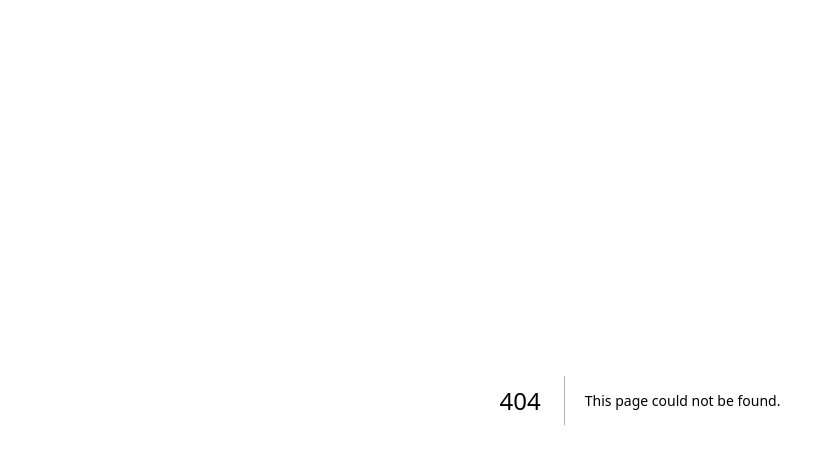
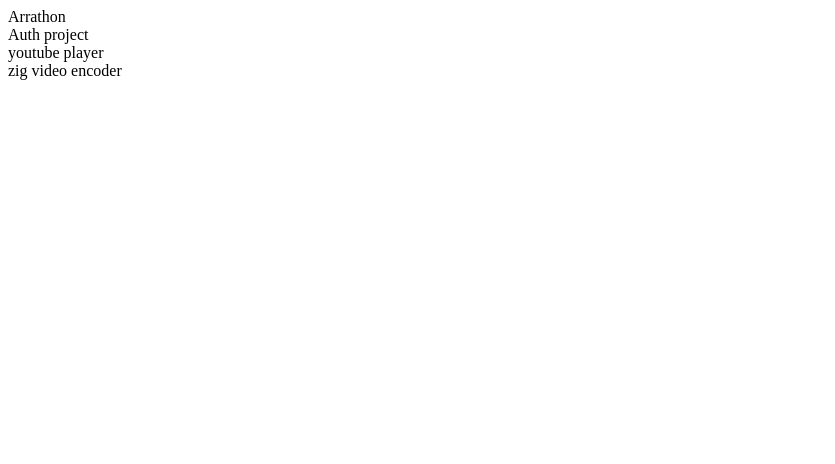
Before and after one commit to BenjaminPasco/node-monorepo, a Next.js app in the folder apps/home/: page /projects in a window 1280 px wide. Before the commit this address had no page. Shown: the top 464 px of the page, without its empty margins (0-835 px from the left). Built offline with nearby package versions, Linux system fonts and the light colour scheme.

Commit message:
home add projects page

```diff
--- /dev/null
+++ b/apps/home/app/projects/page.tsx
@@ -0,0 +1,10 @@
+export default function Projects() {
+  return (
+    <>
+      <div>Arrathon</div>
+      <div>Auth project</div>
+      <div>youtube player</div>
+      <div>zig video encoder</div>
+    </>
+  );
+}
```
